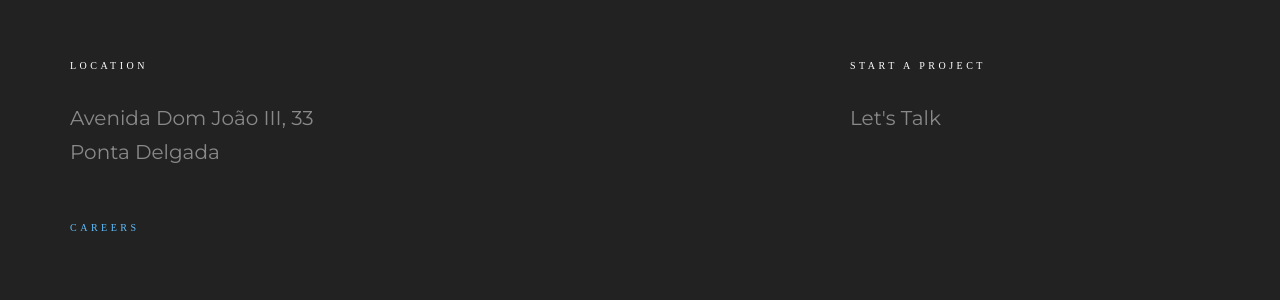
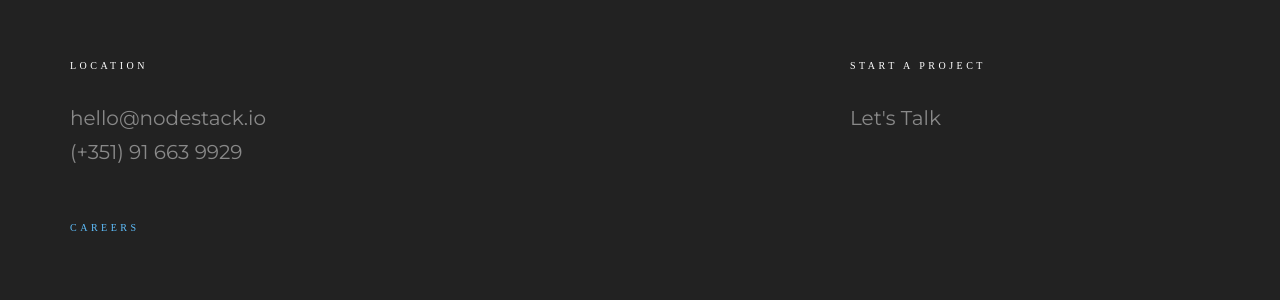
Before and after one commit to nodestack/nodestack.github.io, a Jekyll site: the page built from index.html, in a window 1280 px wide and 900 px high, scrolled down 2347 px. Shown: the part 340-640 px from the top of the window. Built offline with Jekyll 4.4.1, drawn with Linux system fonts in a browser that asks for light colours; some web fonts are replaced.

Commit message:
Update _config.yml

```diff
--- a/_config.yml
+++ b/_config.yml
@@ -1,7 +1,7 @@
 # Site settings
 title: "Nodestack | Digital eCommerce Experts."
 email: hello@nodestack.io
-url: https://nodestack.io
+url: http://nodestack.io
 description: "Nodestack is a digital ecommerce starup. We're specialized in Ruby on Rails, UX Design, Digital Marketing and eCommerce."
 skills: "Ruby, Rails, Spree/Solidus (Ruby eCommerce system), Reactjs, Node.js, Reduxjs, React Native, Postgres, Redis, ElasticSearch, Heroku, Memcached, Git"
 meta_author: Pedro D.
@@ -47,9 +47,8 @@
 
 # Postal address (add as many lines as necessary)
 address:
-  - line: Avenida Dom João III, 33
-  - line: Ponta Delgada
-
+  - line: hello@nodestack.io
+  - line: (+351) 91 663 9929
 # Credits content
 credits: "Let's Talk"
 
```
